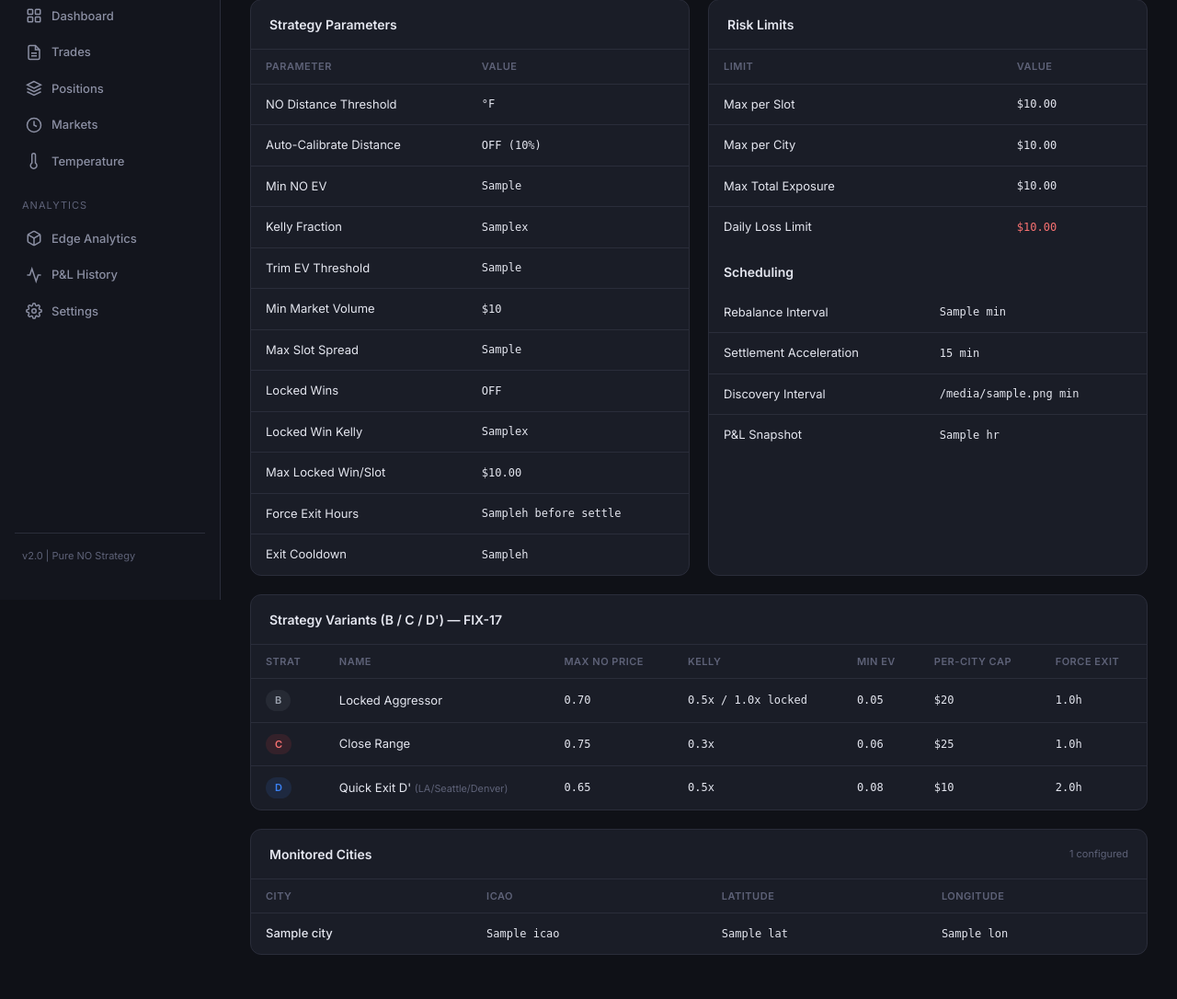
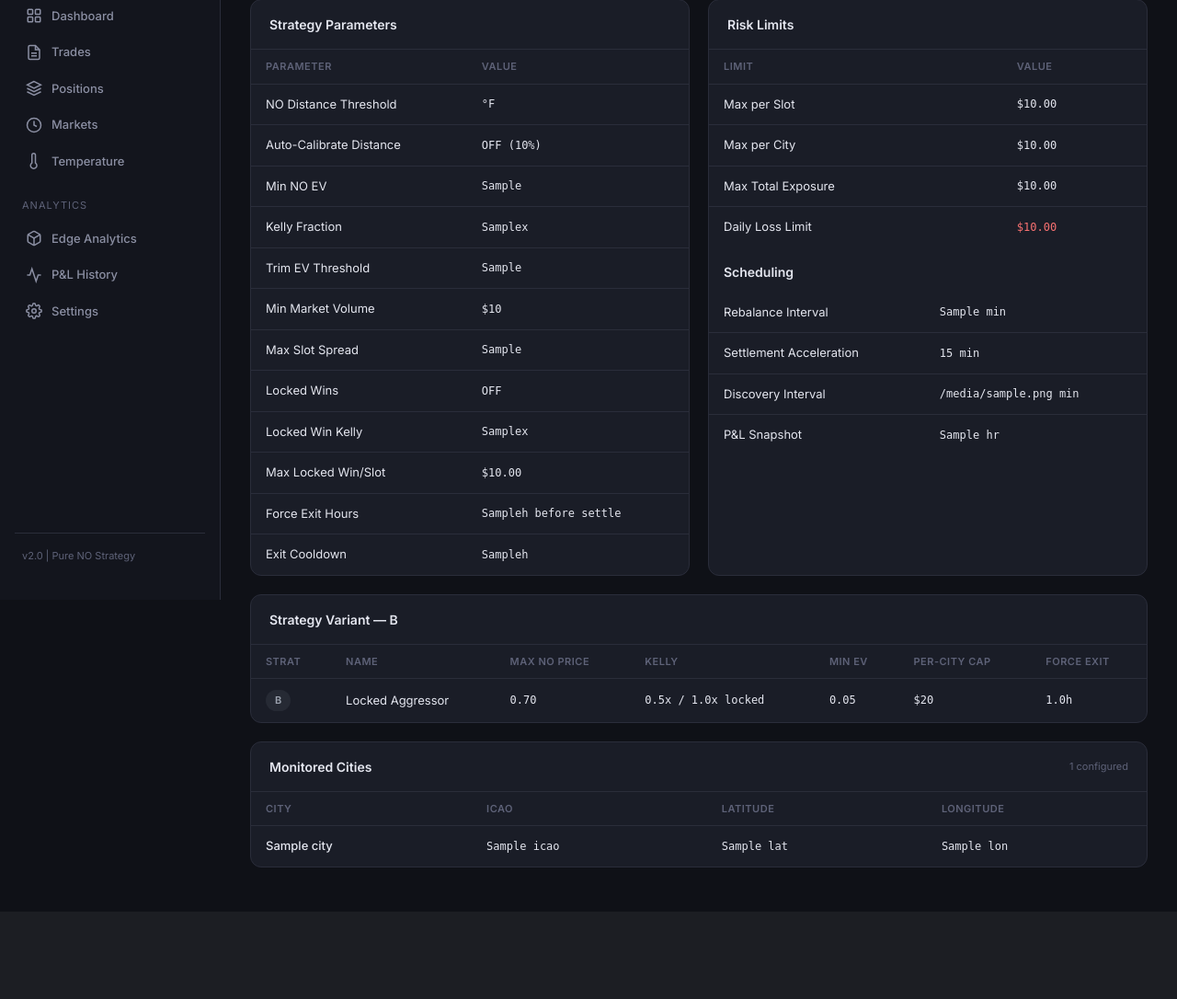
Before and after one commit to windowslhh/polymarket_weather_trade_bot, a Python web app: template src/web/templates/config.html in a window 1280 px wide. Shown: the part 148-1234 px from the top of the page at 92% size. After the commit the page ends 1139 px from the top, so only its background shows below. Run offline with Jinja, Linux system fonts and the light colour scheme; the template is opened without the code that fills it: most values are stand-ins (such as "Sample title", 1, 10 or a date in 2020).

Commit message:
fix(P-A6): config.html only shows strategy B (drop C/D' rows)
The /config dashboard panel still rendered three rows (B / C / D')
matching the FIX-17 era.  Phase A-1 retired C and D', so the C and D'
rows now describe variants that no live cycle will produce — anyone
reading the page would conclude the bot is running three strategies
when it's only running B.

Strip the C and D' table rows; rename the panel header from
"Strategy Variants (B / C / D') — FIX-17" to plain "Strategy Variant — B".

The CLAUDE.md / src/config.py source-of-truth has already been
narrowed to B-only — this just brings the operator-facing dashboard
into agreement.

Co-Authored-By: Claude Opus 4.7 (1M context) <noreply@anthropic.com>

```diff
--- a/src/web/templates/config.html
+++ b/src/web/templates/config.html
@@ -52,13 +52,11 @@
 </div>
 
 <div class="panel">
-    <div class="panel-header"><h3>Strategy Variants (B / C / D') — FIX-17</h3></div>
+    <div class="panel-header"><h3>Strategy Variant — B</h3></div>
     <table>
         <thead><tr><th>Strat</th><th>Name</th><th>Max NO Price</th><th>Kelly</th><th>Min EV</th><th>Per-City Cap</th><th>Force Exit</th></tr></thead>
         <tbody>
         <tr><td><span class="tag tag-stable">B</span></td><td>Locked Aggressor</td><td class="td-mono">0.70</td><td class="td-mono">0.5x / 1.0x locked</td><td class="td-mono">0.05</td><td class="td-mono">$20</td><td class="td-mono">1.0h</td></tr>
-        <tr><td><span class="tag tag-breakout-up">C</span></td><td>Close Range</td><td class="td-mono">0.75</td><td class="td-mono">0.3x</td><td class="td-mono">0.06</td><td class="td-mono">$25</td><td class="td-mono">1.0h</td></tr>
-        <tr><td><span class="tag tag-breakout-down">D</span></td><td>Quick Exit D' <small style="color:var(--text-dim);">(LA/Seattle/Denver)</small></td><td class="td-mono">0.65</td><td class="td-mono">0.5x</td><td class="td-mono">0.08</td><td class="td-mono">$10</td><td class="td-mono">2.0h</td></tr>
         </tbody>
     </table>
 </div>
```
